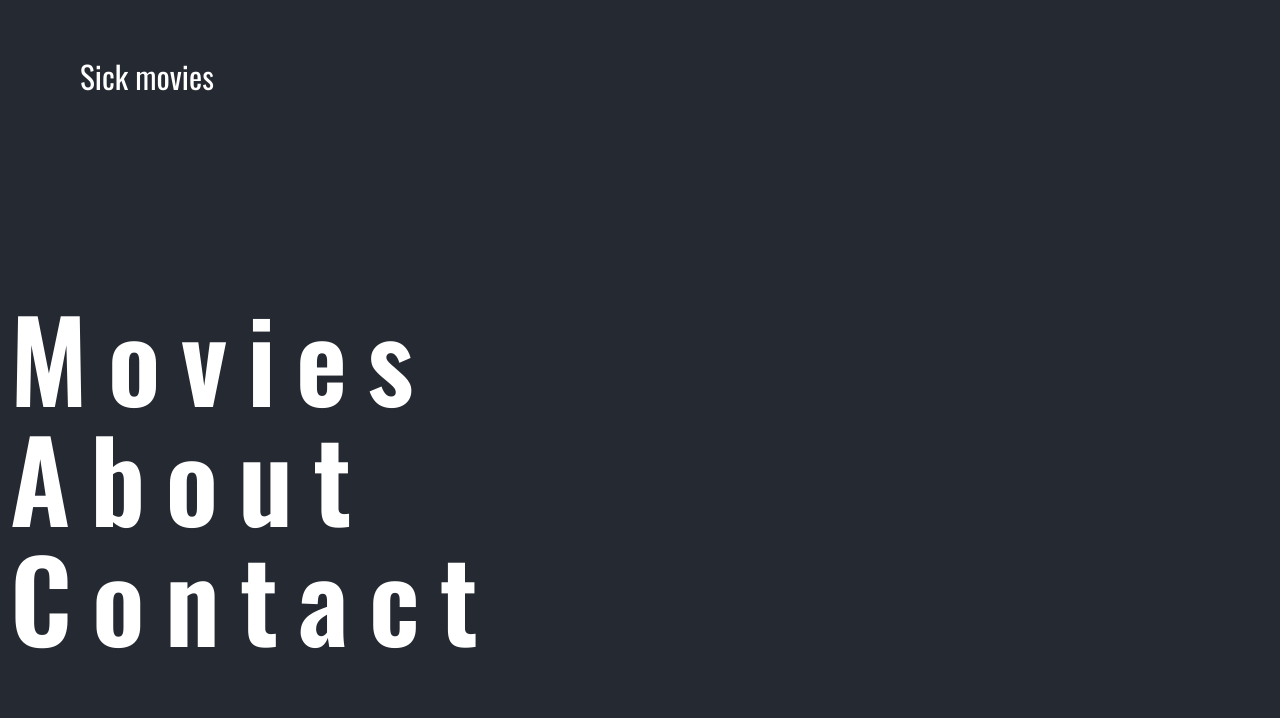
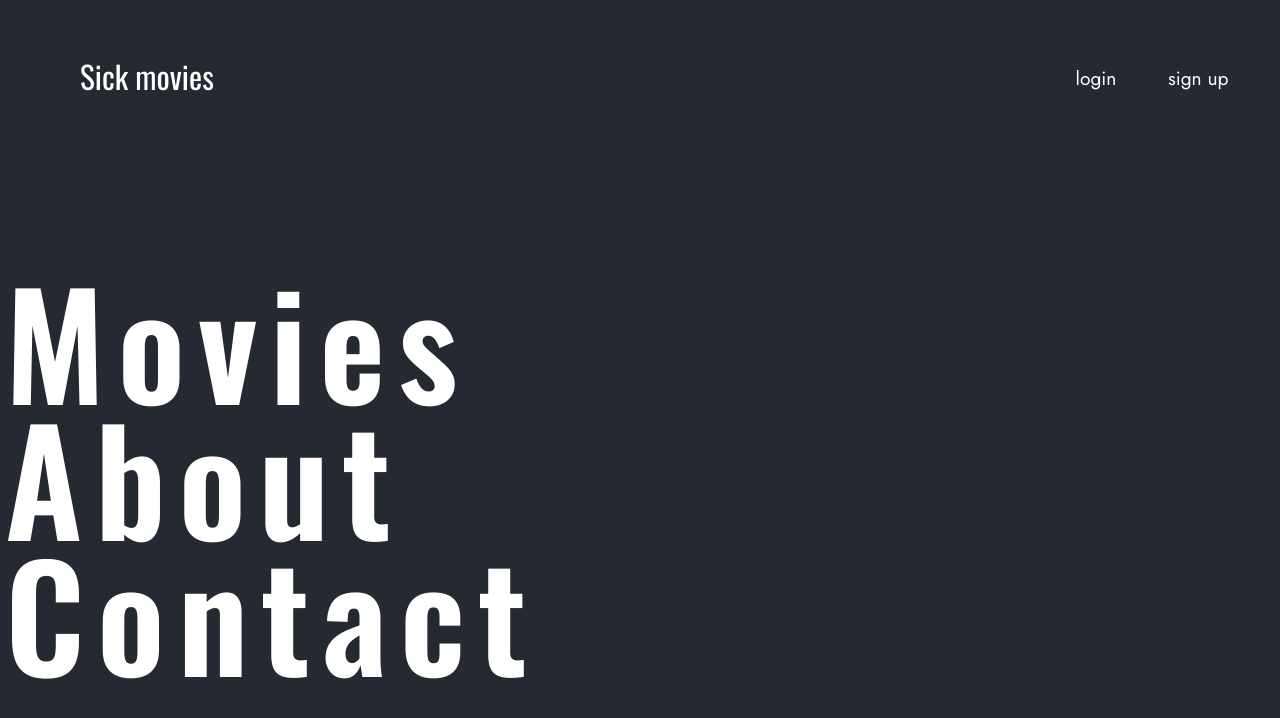
Before and after one commit to masiucd/go-concurrency, a Next.js app: page / in a window 1280 px wide. Shown: the top 718 px of the page. Built offline with nearby package versions, Linux system fonts and the light colour scheme.

Commit message:
UI in progress

```diff
--- a/components/app/header.tsx
+++ b/components/app/header.tsx
@@ -1,6 +1,10 @@
 import {css} from "@emotion/react"
+import styled from "@emotion/styled"
 import {sizes} from "@styles/styles"
+import {motion} from "framer-motion"
 import Link from "next/link"
+
+const NavItem = styled(motion.li)``
 
 const Header = () => {
   return (
@@ -20,8 +24,44 @@ const Header = () => {
           <a>Sick movies</a>
         </Link>
       </h3>
+      <Navbar />
     </header>
   )
 }
 
+const Navbar = () => {
+  return (
+    <nav
+      css={css`
+        flex: 1;
+        margin-left: auto;
+        height: 100%;
+      `}
+    >
+      <ul
+        css={css`
+          max-width: 16rem;
+          display: flex;
+          margin-left: auto;
+          justify-content: space-evenly;
+          li {
+            font-size: 1.2rem;
+          }
+        `}
+      >
+        <NavItem whileHover={{opacity: 0.7, letterSpacing: ".065cm"}}>
+          <Link href="/login">
+            <a>login</a>
+          </Link>
+        </NavItem>
+        <NavItem whileHover={{opacity: 0.7, letterSpacing: ".065cm"}}>
+          <Link href="/signup">
+            <a>sign up</a>
+          </Link>
+        </NavItem>
+      </ul>
+    </nav>
+  )
+}
+
 export default Header
--- a/components/styles/global.styles.tsx
+++ b/components/styles/global.styles.tsx
@@ -13,8 +13,8 @@ const GlobalStyles = () => {
           --bg: #252932;
           --bg-2: #191c21;
           --text: #fff;
-          --primary: #f56f6c;
-          --highlight: #195962;
+          --primary: #ff5470;
+          --highlight: #00ebc7;
 
           --bg-900: #313642;
           --bg-800: #3d4452;
--- a/pages/index.tsx
+++ b/pages/index.tsx
@@ -24,7 +24,7 @@ export default Home
 const TextPart = ({text}: {text: string}) => {
   return (
     <motion.h3
-      initial={{x: 10}}
+      initial={{x: 5}}
       whileHover={{
         fontWeight: 400,
         x: -4,
@@ -33,14 +33,15 @@ const TextPart = ({text}: {text: string}) => {
       }}
       transition={{
         duration: 0.2,
+        damping: 3,
       }}
       css={css`
         font-weight: 900;
-        font-size: 7rem;
-        letter-spacing: 0.53cm;
+        font-size: 9rem;
+        letter-spacing: 0.33cm;
         display: flex;
         padding: 0;
-        height: 7rem;
+        height: 8rem;
         align-items: center;
         text-transform: capitalize;
       `}
```
Also changed, not shown: pages/movies.tsx (deleted, +0 -38 lines), pages/movies/[slug].tsx (added, +8 -0 lines), pages/movies/index.tsx (added, +98 -0 lines), 1 other file (tests, documents, lock files or other folders).
